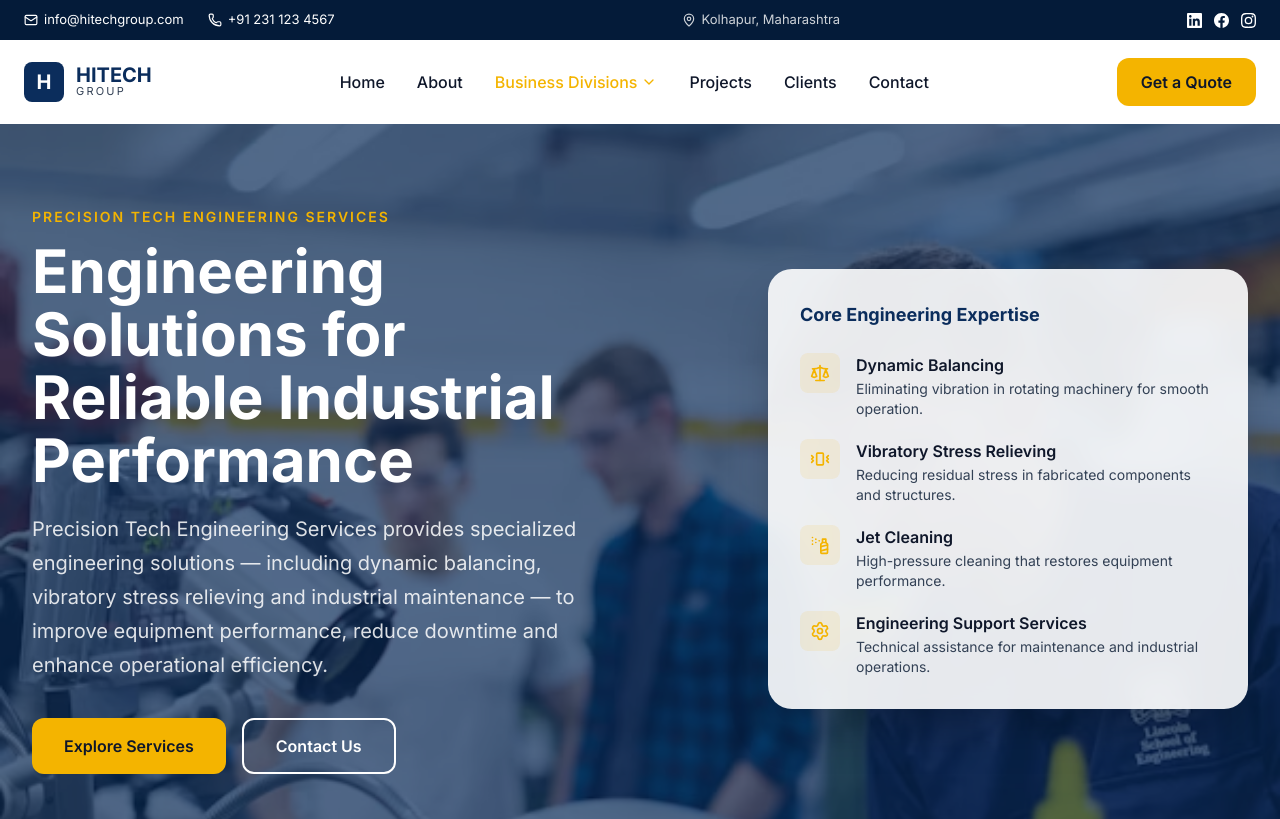
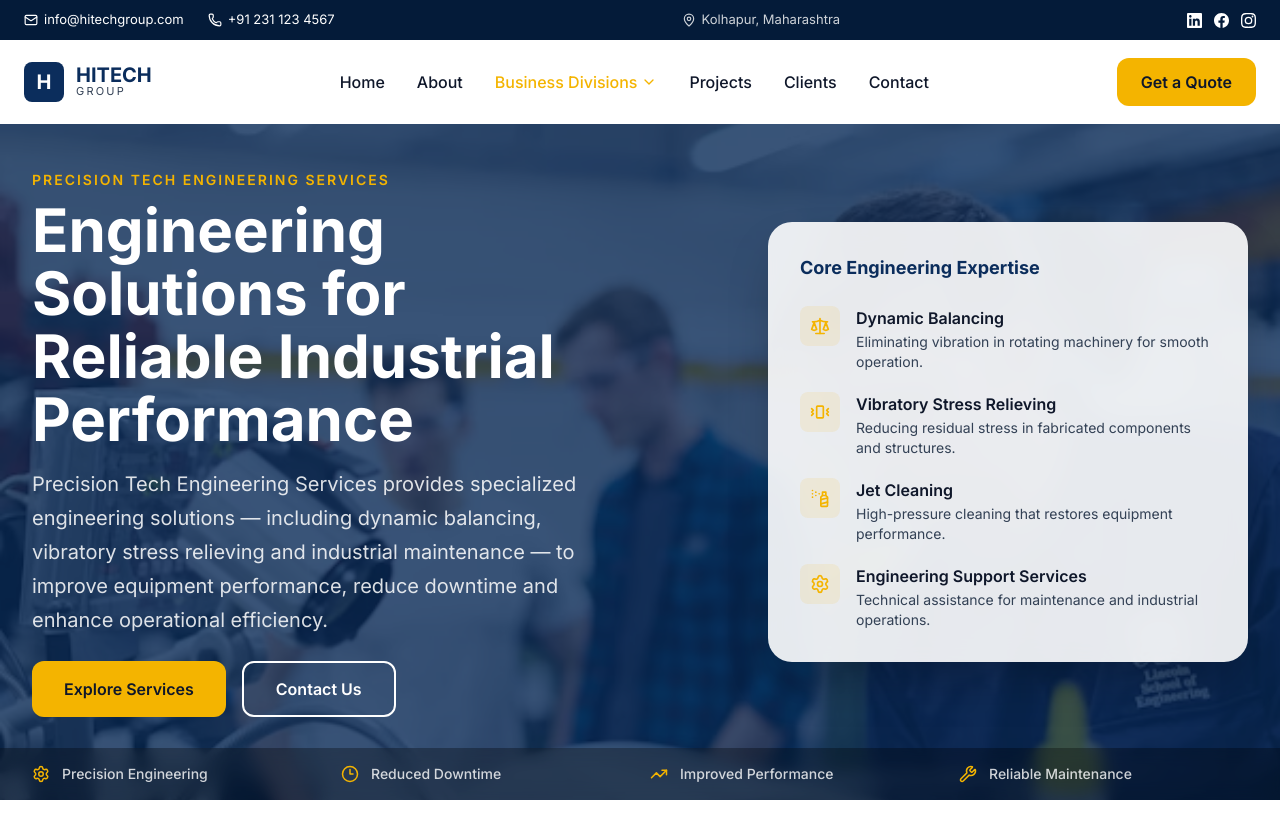
Before and after one commit to Yatvesh1107/Hitech-Group, a React (Vite) app: page /divisions/precision-tech in a window 1280 px wide. Shown: the top 819 px of the page. Built offline with nearby package versions, Linux system fonts and the light colour scheme.

Commit message:
bd sub pages

```diff
--- a/src/pages/About.jsx
+++ b/src/pages/About.jsx
@@ -64,7 +64,7 @@ const cardVariants = {
 function About() {
   return (
     <>
-      <section className="relative bg-[#082A57] overflow-hidden">
+      <section className="relative bg-[#082A57] overflow-hidden min-h-[100dvh] flex flex-col">
   <div className="absolute inset-0">
     <div
       className="absolute inset-0 bg-cover bg-center bg-no-repeat"
@@ -75,9 +75,9 @@ function About() {
     <div className="absolute inset-0 bg-[rgba(8,42,87,0.68)]" />
   </div>
 
-      <div className="relative z-10 mx-auto max-w-[1280px] px-5 md:px-8 min-h-[70vh] flex flex-col justify-center pt-[40px] pb-[140px]">
+      <div className="relative z-10 flex-1 mx-auto max-w-[1280px] w-full px-5 md:px-8 flex flex-col justify-center pt-8 pb-6 lg:pt-5 lg:pb-20">
     <motion.div
-          className="grid lg:grid-cols-2 gap-12 lg:gap-16 items-center"
+      className="grid lg:grid-cols-2 gap-8 lg:gap-12 items-center"
       variants={containerVariants}
       initial="hidden"
       animate="visible"
@@ -153,9 +153,9 @@ function About() {
         </motion.div>
       </div>
 
-      <div className="absolute bottom-0 left-0 right-0 bg-black/30 backdrop-blur-sm">
+      <div className="relative z-10 bg-black/30 backdrop-blur-sm">
     <div className="max-w-[1280px] mx-auto px-5 md:px-8">
-          <div className="grid grid-cols-2 md:grid-cols-4 gap-y-3 gap-x-6 py-5">
+      <div className="grid grid-cols-2 md:grid-cols-4 gap-y-3 gap-x-6 py-4">
         {bottomStrip.map((item) => {
           const Icon = item.icon
           return (
--- a/src/pages/ExpertsUltrasonics.jsx
+++ b/src/pages/ExpertsUltrasonics.jsx
@@ -76,12 +76,12 @@ function ExpertsUltrasonics() {
             backgroundImage: "url('/images/home/ultrasonic-bd.png')",
           }}
         />
-        <div className="absolute inset-0 bg-[rgba(8,42,87,0.7)]" />
+        <div className="absolute inset-0 bg-gradient-to-r from-[rgba(8,42,87,0.92)] via-[rgba(8,42,87,0.75)] to-[rgba(8,42,87,0.6)]" />
       </div>
 
-      <div className="relative z-10 mx-auto max-w-[1280px] px-5 md:px-8 min-h-[70vh] flex flex-col justify-center pt-[80px] pb-[140px]">
+      <div className="relative z-10 mx-auto max-w-[1280px] px-5 md:px-8 min-h-[calc(100svh-124px)] flex flex-col justify-center pt-10 pb-20">
         <motion.div
-          className="grid lg:grid-cols-2 gap-12 lg:gap-16 items-center"
+          className="grid lg:grid-cols-2 gap-8 lg:gap-12 items-center"
           variants={containerVariants}
           initial="hidden"
           animate="visible"
@@ -103,7 +103,7 @@ function ExpertsUltrasonics() {
 
             <motion.p
               variants={itemVariants}
-              className="text-[rgba(255,255,255,0.85)] text-lg lg:text-xl leading-[1.7] max-w-[560px] mt-5 mx-auto lg:mx-0"
+              className="text-[rgba(255,255,255,0.85)] text-lg lg:text-xl leading-[1.7] max-w-[560px] mt-4 mx-auto lg:mx-0"
             >
               Experts in Ultrasonics is HITECH GROUP&rsquo;s specialized non-destructive testing
               division. We provide advanced inspection and testing solutions that evaluate
@@ -113,7 +113,7 @@ function ExpertsUltrasonics() {
 
             <motion.div
               variants={itemVariants}
-              className="flex flex-col sm:flex-row gap-4 mt-9 justify-center lg:justify-start"
+              className="flex flex-col sm:flex-row gap-4 mt-6 justify-center lg:justify-start"
             >
               <Link
                 to="/divisions/experts-in-ultrasonics"
@@ -137,7 +137,7 @@ function ExpertsUltrasonics() {
                 {expertise.map((item) => {
                   const Icon = item.icon
                   return (
-                    <div key={item.title} className="flex gap-4">
+                    <div key={item.title} className="flex items-start gap-4">
                       <div className="w-10 h-10 rounded-lg bg-[#F4B400]/10 flex items-center justify-center shrink-0">
                         <Icon size={20} className="text-[#F4B400]" />
                       </div>
@@ -156,7 +156,7 @@ function ExpertsUltrasonics() {
 
       <div className="absolute bottom-0 left-0 right-0 bg-black/30 backdrop-blur-sm">
         <div className="max-w-[1280px] mx-auto px-5 md:px-8">
-          <div className="grid grid-cols-2 md:grid-cols-4 gap-y-3 gap-x-6 py-5">
+          <div className="grid grid-cols-2 md:grid-cols-4 gap-y-2.5 gap-x-5 py-4">
             {bottomStrip.map((item) => {
               const Icon = item.icon
               return (
--- a/src/pages/IndustrialInsulation.jsx
+++ b/src/pages/IndustrialInsulation.jsx
@@ -81,9 +81,9 @@ function IndustrialInsulation() {
         <div className="absolute inset-0 bg-[rgba(8,42,87,0.7)]" />
       </div>
 
-      <div className="relative z-10 mx-auto max-w-[1280px] px-5 md:px-8 min-h-[70vh] flex flex-col justify-center pt-[80px] pb-[140px]">
+      <div className="relative z-10 mx-auto max-w-[1280px] px-5 md:px-8 min-h-[calc(100svh-124px)] flex flex-col justify-center pt-10 pb-20">
         <motion.div
-          className="grid lg:grid-cols-2 gap-12 lg:gap-16 items-center"
+          className="grid lg:grid-cols-2 gap-8 lg:gap-12 items-center"
           variants={containerVariants}
           initial="hidden"
           animate="visible"
@@ -105,7 +105,7 @@ function IndustrialInsulation() {
 
             <motion.p
               variants={itemVariants}
-              className="text-[rgba(255,255,255,0.85)] text-lg lg:text-xl leading-[1.7] max-w-[560px] mt-5 mx-auto lg:mx-0"
+              className="text-[rgba(255,255,255,0.85)] text-lg lg:text-xl leading-[1.7] max-w-[560px] mt-4 mx-auto lg:mx-0"
             >
               Hitech Industrial Insulation provides thermal, cold, acoustic and industrial
               insulation solutions focused on efficiency, safety and long-term performance. From
@@ -115,7 +115,7 @@ function IndustrialInsulation() {
 
             <motion.div
               variants={itemVariants}
-              className="flex flex-col sm:flex-row gap-4 mt-9 justify-center lg:justify-start"
+              className="flex flex-col sm:flex-row gap-4 mt-6 justify-center lg:justify-start"
             >
               <Link
                 to="/divisions/industrial-insulation"
@@ -158,7 +158,7 @@ function IndustrialInsulation() {
 
       <div className="absolute bottom-0 left-0 right-0 bg-black/30 backdrop-blur-sm">
         <div className="max-w-[1280px] mx-auto px-5 md:px-8">
-          <div className="grid grid-cols-2 md:grid-cols-4 gap-y-3 gap-x-6 py-5">
+          <div className="grid grid-cols-2 md:grid-cols-4 gap-y-2.5 gap-x-5 py-4">
             {bottomStrip.map((item) => {
               const Icon = item.icon
               return (
--- a/src/pages/PrecisionTech.jsx
+++ b/src/pages/PrecisionTech.jsx
@@ -75,12 +75,12 @@ function PrecisionTech() {
             backgroundImage: "url('/images/home/precision-bd.png')",
           }}
         />
-        <div className="absolute inset-0 bg-[rgba(8,42,87,0.7)]" />
+        <div className="absolute inset-0 bg-[rgba(8,42,87,0.8)]" />
       </div>
 
-      <div className="relative z-10 mx-auto max-w-[1280px] px-5 md:px-8 min-h-[70vh] flex flex-col justify-center pt-[80px] pb-[140px]">
+      <div className="relative z-10 mx-auto max-w-[1280px] px-5 md:px-8 min-h-[calc(100svh-124px)] flex flex-col justify-center pt-10 pb-20">
         <motion.div
-          className="grid lg:grid-cols-2 gap-12 lg:gap-16 items-center"
+          className="grid lg:grid-cols-2 gap-8 lg:gap-12 items-center"
           variants={containerVariants}
           initial="hidden"
           animate="visible"
@@ -95,14 +95,14 @@ function PrecisionTech() {
 
             <motion.h1
               variants={itemVariants}
-              className="text-white text-[38px] leading-[1.1] lg:text-[60px] lg:leading-[1.05] font-extrabold max-w-[680px] mt-3 mx-auto lg:mx-0"
+              className="text-white text-[38px] leading-[1.1] lg:text-[60px] lg:leading-[1.05] font-extrabold max-w-[680px] mt-2 mx-auto lg:mx-0"
             >
               Engineering Solutions for Reliable Industrial Performance
             </motion.h1>
 
             <motion.p
               variants={itemVariants}
-              className="text-[rgba(255,255,255,0.85)] text-lg lg:text-xl leading-[1.7] max-w-[560px] mt-5 mx-auto lg:mx-0"
+              className="text-[rgba(255,255,255,0.85)] text-lg lg:text-xl leading-[1.7] max-w-[560px] mt-4 mx-auto lg:mx-0"
             >
               Precision Tech Engineering Services provides specialized engineering solutions —
               including dynamic balancing, vibratory stress relieving and industrial
@@ -112,7 +112,7 @@ function PrecisionTech() {
 
             <motion.div
               variants={itemVariants}
-              className="flex flex-col sm:flex-row gap-4 mt-9 justify-center lg:justify-start"
+              className="flex flex-col sm:flex-row gap-4 mt-6 justify-center lg:justify-start"
             >
               <Link
                 to="/divisions/precision-tech"
@@ -136,7 +136,7 @@ function PrecisionTech() {
                 {expertise.map((item) => {
                   const Icon = item.icon
                   return (
-                    <div key={item.title} className="flex gap-4">
+                    <div key={item.title} className="flex items-start gap-4">
                       <div className="w-10 h-10 rounded-lg bg-[#F4B400]/10 flex items-center justify-center shrink-0">
                         <Icon size={20} className="text-[#F4B400]" />
                       </div>
@@ -155,7 +155,7 @@ function PrecisionTech() {
 
       <div className="absolute bottom-0 left-0 right-0 bg-black/30 backdrop-blur-sm">
         <div className="max-w-[1280px] mx-auto px-5 md:px-8">
-          <div className="grid grid-cols-2 md:grid-cols-4 gap-y-3 gap-x-6 py-5">
+          <div className="grid grid-cols-2 md:grid-cols-4 gap-y-2.5 gap-x-5 py-4">
             {bottomStrip.map((item) => {
               const Icon = item.icon
               return (
```
Lines whose indentation alone changed are shown as unchanged.
